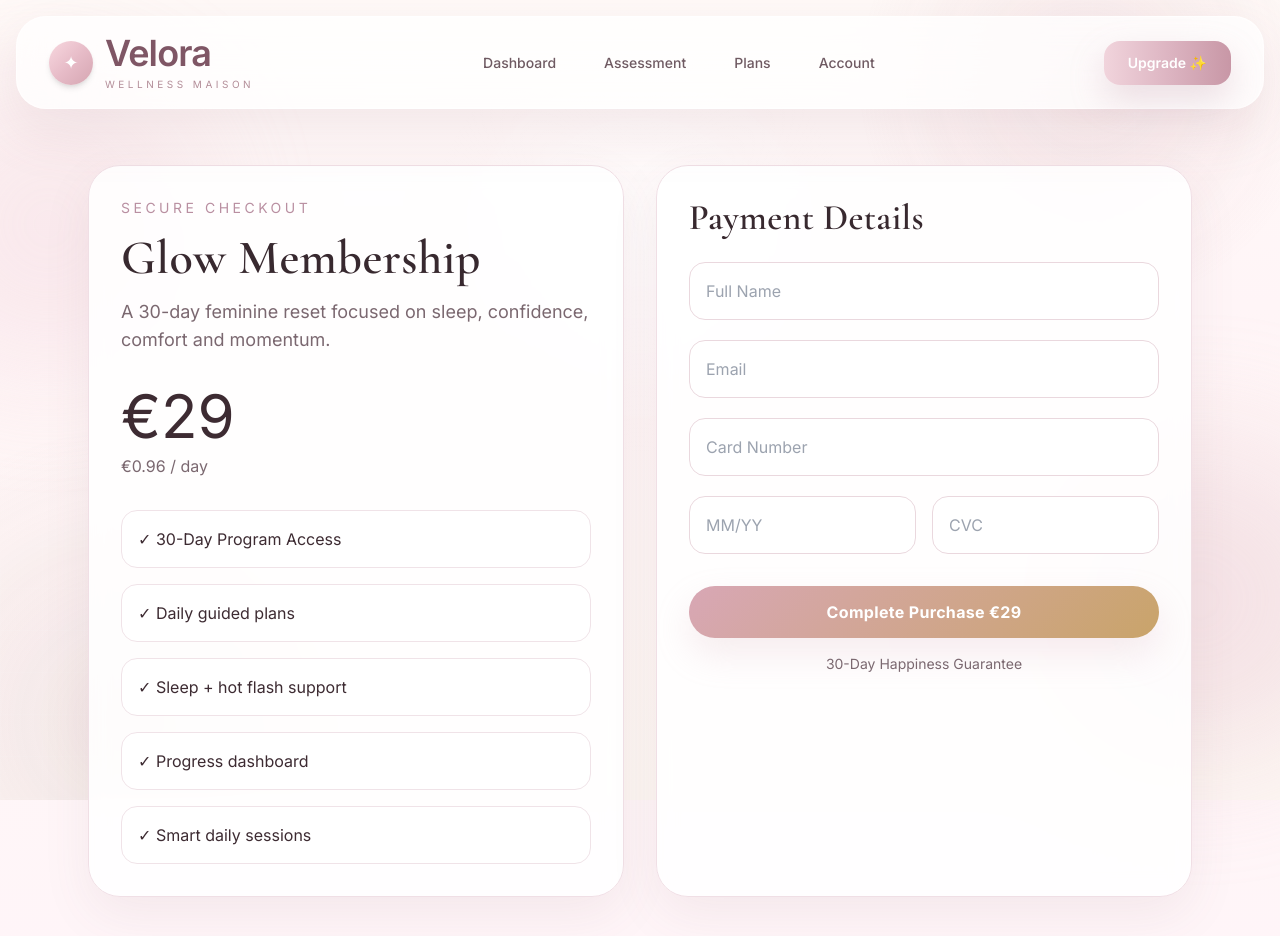
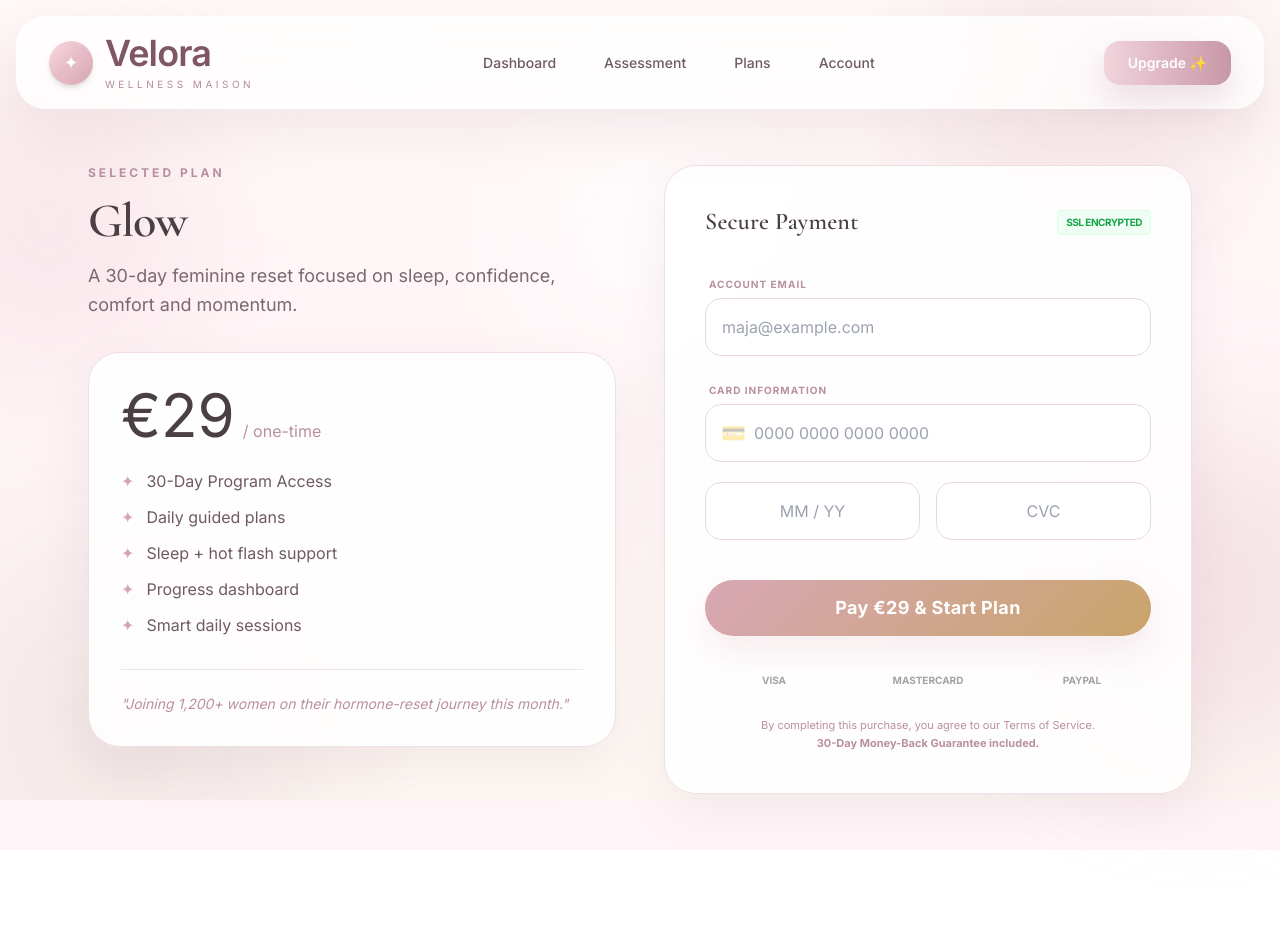
Before and after one commit to formfix-pro-v2/app, a Next.js app: page /app/checkout in a window 1280 px wide. Shown: the top 936 px of the page. After the commit the page ends 850 px from the top, so only its background shows below. Built offline with nearby package versions, Linux system fonts and the light colour scheme.

Commit message:
Update page.tsx

```diff
--- a/app/checkout/page.tsx
+++ b/app/checkout/page.tsx
@@ -1,142 +1,161 @@
 "use client";
 
-import {
-  Suspense,
-  useMemo,
-  useState,
-} from "react";
-import {
-  useRouter,
-  useSearchParams,
-} from "next/navigation";
-
+import { Suspense, useMemo, useState } from "react";
+import { useRouter, useSearchParams } from "next/navigation";
 import { getPlan } from "@/lib/checkout";
 import { startMembership } from "@/lib/subscription";
 
 function CheckoutContent() {
   const params = useSearchParams();
   const router = useRouter();
+  const [loading, setLoading] = useState(false);
 
-  const [loading, setLoading] =
-    useState(false);
+  // Stanje za jednostavnu validaciju forme
+  const [email, setEmail] = useState("");
 
-  const rawPlan =
-    params.get("plan");
-
-  const data = useMemo(
-    () => getPlan(rawPlan),
-    [rawPlan]
-  );
+  const rawPlan = params.get("plan");
+  const data = useMemo(() => getPlan(rawPlan), [rawPlan]);
 
   function completePurchase() {
+    if (!email.includes("@")) {
+      alert("Please enter a valid email address.");
+      return;
+    }
+
     setLoading(true);
 
+    // Simulacija API poziva ka Stripe-u ili PayPal-u
     setTimeout(() => {
       /* local storage membership */
       startMembership(data.id);
 
-      /* cookie for middleware lock */
-      document.cookie =
-        "premium=true; path=/; max-age=31536000; SameSite=Lax";
-
+      /* cookie for middleware lock - 365 dana */
+      document.cookie = "premium=true; path=/; max-age=31536000; SameSite=Lax";
       document.cookie = `plan=${data.id}; path=/; max-age=31536000; SameSite=Lax`;
 
-      router.push(
-        "/checkout/success"
-      );
-    }, 1200);
+      // Čuvamo email za personalizaciju dashboarda ako zatreba
+      localStorage.setItem("userEmail", email);
+
+      router.push("/checkout/success");
+    }, 2000);
   }
 
   return (
     <main className="max-w-6xl mx-auto px-6 py-14">
-      <div className="grid lg:grid-cols-2 gap-8">
-        {/* LEFT */}
-        <section className="soft-card p-8">
-          <p className="uppercase tracking-[0.25em] text-sm text-[#b98fa1] mb-4">
-            Secure Checkout
+      <div className="grid lg:grid-cols-2 gap-12">
+
+        {/* LEFT: Order Summary */}
+        <section className="space-y-8">
+          <div>
+            <p className="uppercase tracking-[0.25em] text-xs text-[#b98fa1] mb-4 font-bold">
+              Selected Plan
             </p>
-
-          <h1 className="text-5xl mb-4">
-            {data.name} Membership
+            <h1 className="text-5xl mb-4 text-[#4a3f44] tracking-tight">
+              {data.name}
             </h1>
-
-          <p className="text-[#7b6870] text-lg mb-8">
+            <p className="text-[#7b6870] text-lg leading-relaxed">
               {data.description}
             </p>
-
-          <div className="text-6xl mb-2">
-            €{data.price}
           </div>
 
-          <p className="text-[#7b6870] mb-8">
-            {data.monthlyEquivalent}
-          </p>
+          <div className="soft-card p-8 bg-[#fffcfd] border border-[#f0e3e8]">
+            <div className="flex justify-between items-end mb-6">
+              <div>
+                <span className="text-6xl font-light text-[#4a3f44]">€{data.price}</span>
+                <span className="text-[#b98fa1] ml-2">/ one-time</span>
+              </div>
+            </div>
 
-          <div className="space-y-4">
-            {data.features.map(
-              (item) => (
-                <div
-                  key={item}
-                  className="p-4 rounded-2xl bg-white border border-[#f0e3e8]"
-                >
-                  ✓ {item}
+            <div className="space-y-3">
+              {data.features.map((item) => (
+                <div key={item} className="flex items-center gap-3 text-[#6f5a62]">
+                  <span className="text-[#d6a7b1]">✦</span>
+                  {item}
                 </div>
-              )
-            )}
+              ))}
+            </div>
+
+            <div className="mt-8 pt-6 border-t border-[#f0e3e8] text-sm text-[#b98fa1] italic">
+              "Joining 1,200+ women on their hormone-reset journey this month."
+            </div>
           </div>
         </section>
 
-        {/* RIGHT */}
-        <section className="soft-card p-8">
-          <h2 className="text-4xl mb-6">
-            Payment Details
-          </h2>
+        {/* RIGHT: Payment Form */}
+        <section className="soft-card p-10 bg-white shadow-xl shadow-[#f0e3e8]/50 border border-[#f0e3e8]">
+          <div className="flex items-center justify-between mb-8">
+            <h2 className="text-2xl text-[#4a3f44]">Secure Payment</h2>
+            <div className="flex gap-2">
+              <span className="text-[10px] bg-green-50 text-green-600 px-2 py-1 rounded border border-green-100 font-bold uppercase tracking-tighter">
+                SSL Encrypted
+              </span>
+            </div>
+          </div>
 
           <div className="space-y-5">
+            <div>
+              <label className="text-[10px] uppercase font-bold text-[#b98fa1] tracking-widest ml-1">Account Email</label>
               <input
-              placeholder="Full Name"
-              className="w-full p-4 rounded-2xl border border-[#ead8de]"
+                type="email"
+                value={email}
+                onChange={(e) => setEmail(e.target.value)}
+                placeholder="maja@example.com"
+                className="w-full mt-1 p-4 rounded-2xl border border-[#ead8de] outline-none focus:border-[#d6a7b1] transition-colors"
+                required
               />
+            </div>
 
+            <div>
+              <label className="text-[10px] uppercase font-bold text-[#b98fa1] tracking-widest ml-1">Card Information</label>
+              <div className="relative mt-1">
                 <input
-              placeholder="Email"
-              className="w-full p-4 rounded-2xl border border-[#ead8de]"
+                  placeholder="0000 0000 0000 0000"
+                  className="w-full p-4 rounded-2xl border border-[#ead8de] outline-none focus:border-[#d6a7b1] transition-colors pl-12"
                 />
-
-            <input
-              placeholder="Card Number"
-              className="w-full p-4 rounded-2xl border border-[#ead8de]"
-            />
+                <span className="absolute left-4 top-1/2 -translate-y-1/2 text-xl opacity-30">💳</span>
+              </div>
+            </div>
 
             <div className="grid grid-cols-2 gap-4">
               <input
-                placeholder="MM/YY"
-                className="w-full p-4 rounded-2xl border border-[#ead8de]"
+                placeholder="MM / YY"
+                className="w-full p-4 rounded-2xl border border-[#ead8de] outline-none focus:border-[#d6a7b1] transition-colors text-center"
               />
-
               <input
                 placeholder="CVC"
-                className="w-full p-4 rounded-2xl border border-[#ead8de]"
+                className="w-full p-4 rounded-2xl border border-[#ead8de] outline-none focus:border-[#d6a7b1] transition-colors text-center"
               />
             </div>
           </div>
 
           <button
-            onClick={
-              completePurchase
-            }
+            onClick={completePurchase}
             disabled={loading}
-            className="btn-primary w-full mt-8 disabled:opacity-60"
+            className="btn-primary w-full mt-10 py-5 text-lg shadow-lg disabled:opacity-60 transition-all active:scale-[0.98]"
           >
-            {loading
-              ? "Processing..."
-              : `Complete Purchase €${data.price}`}
+            {loading ? (
+              <span className="flex items-center justify-center gap-2">
+                <span className="w-4 h-4 border-2 border-white/30 border-t-white rounded-full animate-spin" />
+                Authorizing...
+              </span>
+            ) : (
+              `Pay €${data.price} & Start Plan`
+            )}
           </button>
 
-          <p className="text-sm text-[#7b6870] mt-4 text-center">
-            30-Day Happiness Guarantee
+          <div className="mt-8 grid grid-cols-3 gap-4 opacity-40 grayscale contrast-125">
+             {/* Ovde bi išli logo-i Visa, Master, PayPal */}
+             <div className="text-[10px] text-center font-bold border rounded p-1">VISA</div>
+             <div className="text-[10px] text-center font-bold border rounded p-1">MASTERCARD</div>
+             <div className="text-[10px] text-center font-bold border rounded p-1">PAYPAL</div>
+          </div>
+
+          <p className="text-[11px] text-[#b98fa1] mt-6 text-center leading-relaxed">
+            By completing this purchase, you agree to our Terms of Service. <br />
+            <strong>30-Day Money-Back Guarantee included.</strong>
           </p>
         </section>
+
       </div>
     </main>
   );
@@ -146,8 +165,8 @@ export default function CheckoutPage() {
   return (
     <Suspense
       fallback={
-        <div className="p-10 text-center">
-          Loading checkout...
+        <div className="min-h-screen flex items-center justify-center text-[#b98fa1] animate-pulse uppercase tracking-[0.3em] text-sm">
+          Preparing Secure Checkout...
         </div>
       }
     >
```
Lines whose indentation alone changed are shown as unchanged.
